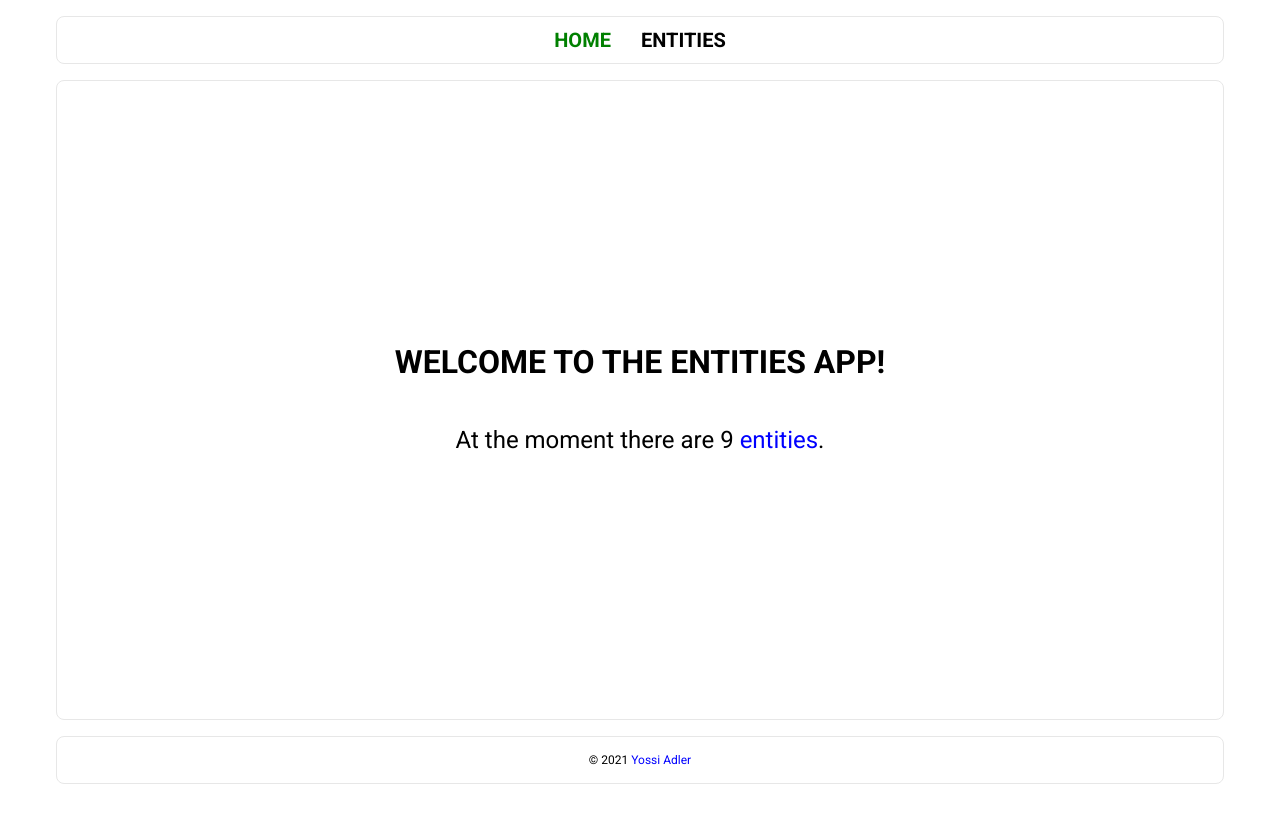
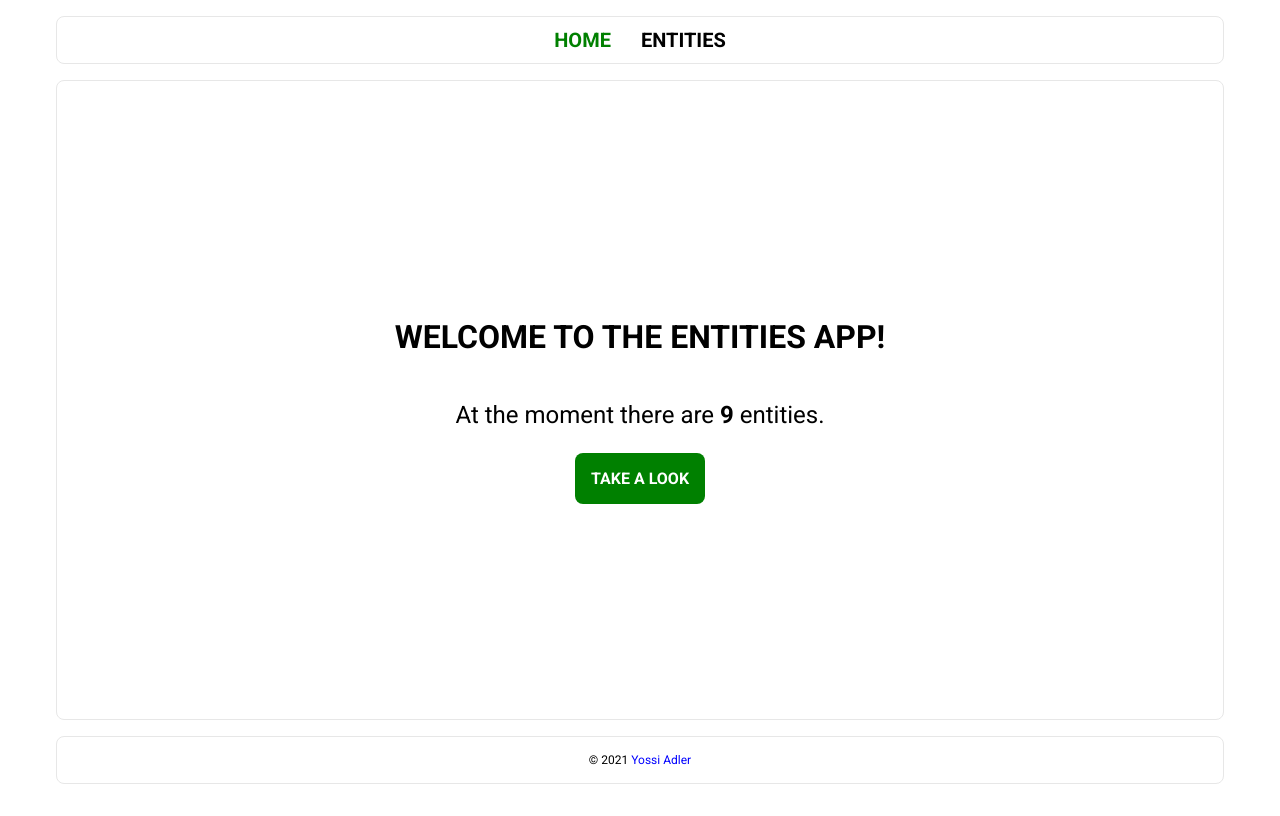
Before and after one commit to joisadler/react-redux-template, a React (Create React App) app: page / in a window 1280 px wide. Built offline with nearby package versions, Linux system fonts and the light colour scheme.

Commit message:
improve homepage UI, add self-incrementing number

```diff
--- /dev/null
+++ b/src/modules/common/number/Number.jsx
@@ -0,0 +1,27 @@
+import React, { useState, useEffect } from 'react';
+import PropTypes from 'prop-types';
+
+import styles from './number.module.scss';
+
+const Number = ({ number }) => {
+  const [counter, setCounter] = useState(0);
+
+  const delay = 1000 / number;
+
+  useEffect(() => {
+    const timeout = setTimeout(() => {
+      if (counter < number) setCounter(counter + 1);
+    }, delay);
+    return () => {
+      clearTimeout(timeout);
+    };
+  }, [counter, number, delay]);
+
+  return <span className={styles.number}>{counter}</span>;
+};
+
+Number.propTypes = {
+  number: PropTypes.number.isRequired,
+};
+
+export default Number;
--- /dev/null
+++ b/src/modules/common/number/number.module.scss
@@ -0,0 +1,4 @@
+.number {
+  font-size: inherit;
+  font-weight: bold;
+}
--- a/src/modules/pages/entities/entities.module.scss
+++ b/src/modules/pages/entities/entities.module.scss
@@ -7,6 +7,7 @@
 
 .controls {
   width: 100%;
+  height: $header_height;
   margin-block-end: 1rem;
   padding: 1rem;
   border: 1px solid $whisper;
@@ -33,4 +34,8 @@
   border: 1px solid $whisper;
   border-radius: 0.5rem;
   background-color: $alabaster;
+
+  &:hover {
+    transform: scale(1.05);
+  }
 }
--- a/src/modules/pages/home/Home.jsx
+++ b/src/modules/pages/home/Home.jsx
@@ -1,6 +1,8 @@
 import React from 'react';
 import { Link } from 'react-router-dom';
 import PropTypes from 'prop-types';
+
+import Number from '../../common/number/Number';
 
 import styles from './home.module.scss';
 
@@ -9,12 +11,11 @@ const Home = ({ entities }) => {
     <main className={styles.container}>
       <h1 className={styles.heading}>Welcome to the entities app!</h1>
       <p className={styles.info}>
-        At the moment there are {entities.length}{' '}
-        <Link to="/entities" className={styles.link}>
-          entities
-        </Link>
-        .
+        At the moment there are <Number number={entities.length} /> entities.
       </p>
+      <Link to="/entities" className={styles.action}>
+        Take a look
+      </Link>
     </main>
   );
 };
--- a/src/modules/pages/home/home.module.scss
+++ b/src/modules/pages/home/home.module.scss
@@ -22,8 +22,22 @@
   text-align: center;
 }
 
-.link {
-  font-size: 1.5rem;
+.number {
+  font-weight: bold;
+}
+
+.action {
+  display: inline-block;
+  padding: 1rem;
+  border-radius: 0.5rem;
+  font-size: 1rem;
+  font-weight: bold;
   text-decoration: none;
-  color: blue;
+  text-transform: uppercase;
+  color: $white;
+  background-color: $green;
+
+  &:hover {
+    transform: scale(1.05);
+  }
 }
```
